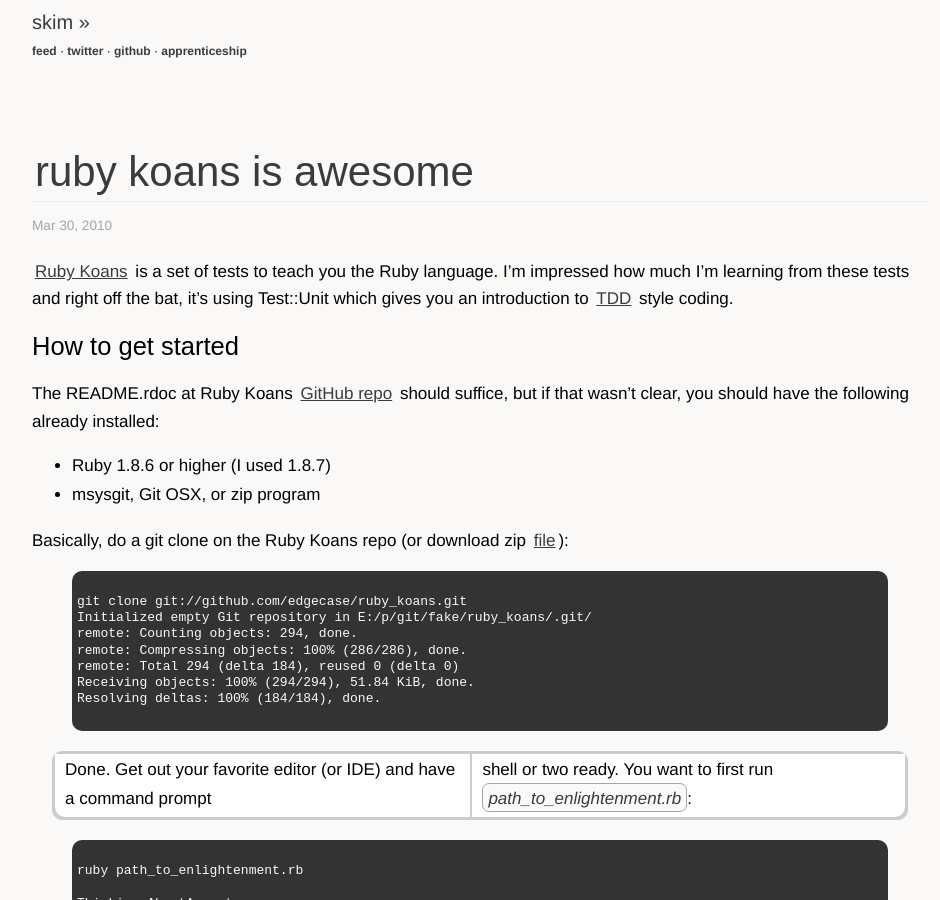
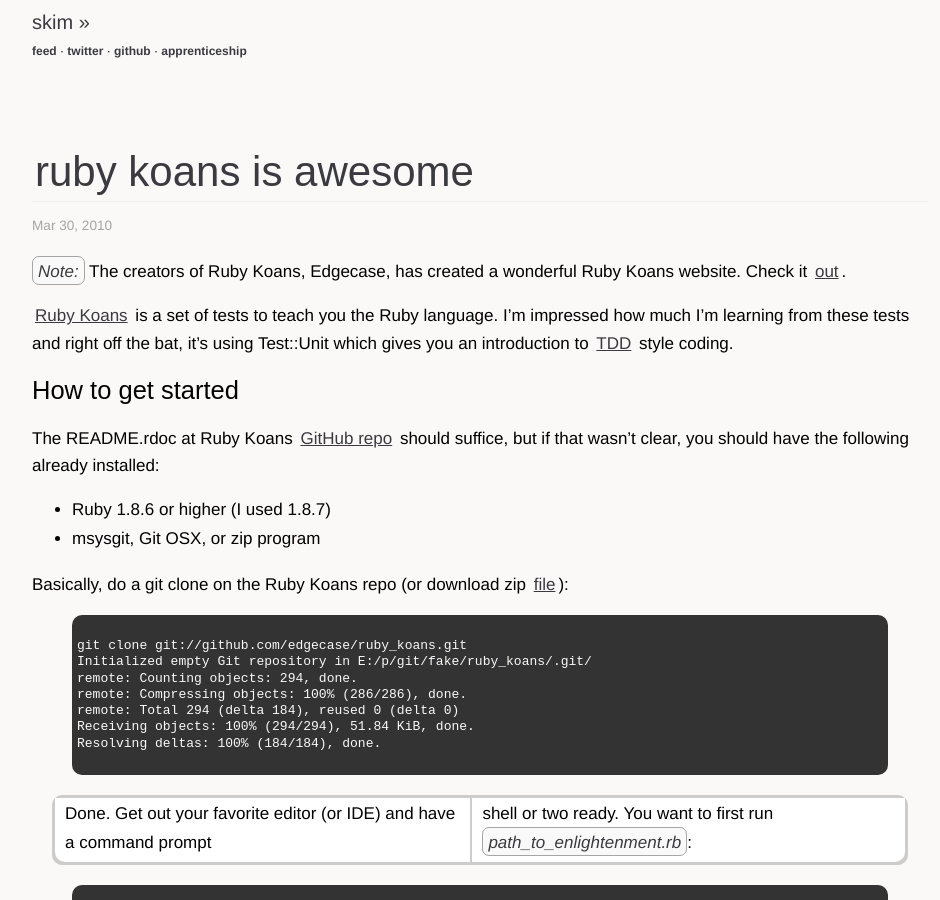
Before and after one commit to sl4m/sl4m.github.com, a Jekyll site: the page built from _posts/2010-03-29-ruby-koans-is-awesome.markdown, in a window 1280 px wide and 900 px high. Shown: the whole window, without its empty margins (160-1100 px from the left). Built offline with Jekyll 4.4.1, drawn with Linux system fonts in a browser that asks for light colours; comment, search, counter and statistics services are not loaded.

Commit message:
update post to include new ruby koans website

```diff
--- a/_posts/2010-03-29-ruby-koans-is-awesome.markdown
+++ b/_posts/2010-03-29-ruby-koans-is-awesome.markdown
@@ -6,6 +6,8 @@
   -- ruby
   -- continuous learning
 ---
+
+*Note:* The creators of Ruby Koans, Edgecase, has created a wonderful Ruby Koans website.  Check it [out](http://www.rubykoans.com/).
 
 [Ruby Koans](http://github.com/edgecase/ruby_koans) is a set of tests to teach you the Ruby language.  I'm impressed how much I'm learning from these tests and right off the bat, it's using Test::Unit which gives you an introduction to [TDD](http://en.wikipedia.org/wiki/Test-driven_development) style coding.
 
```
